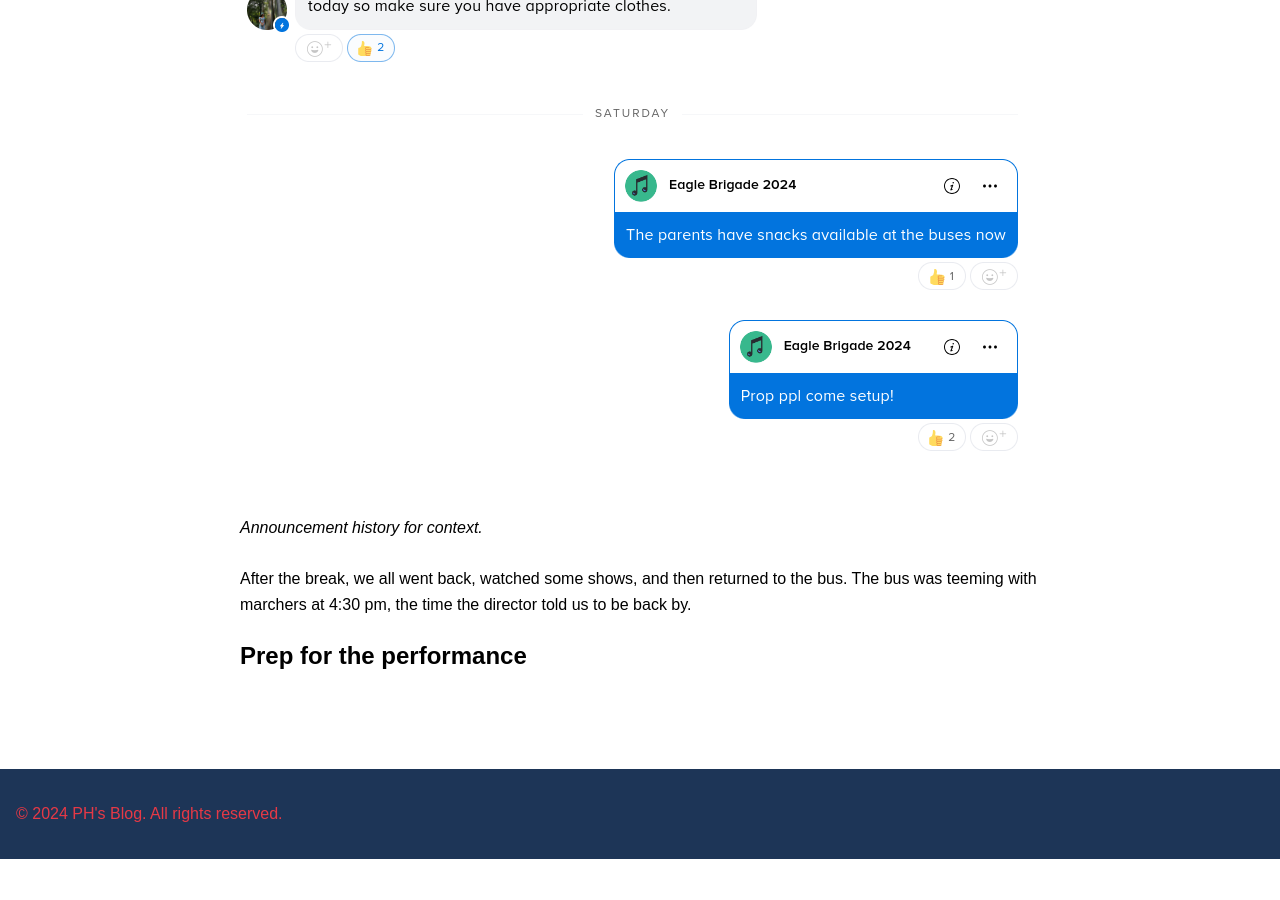
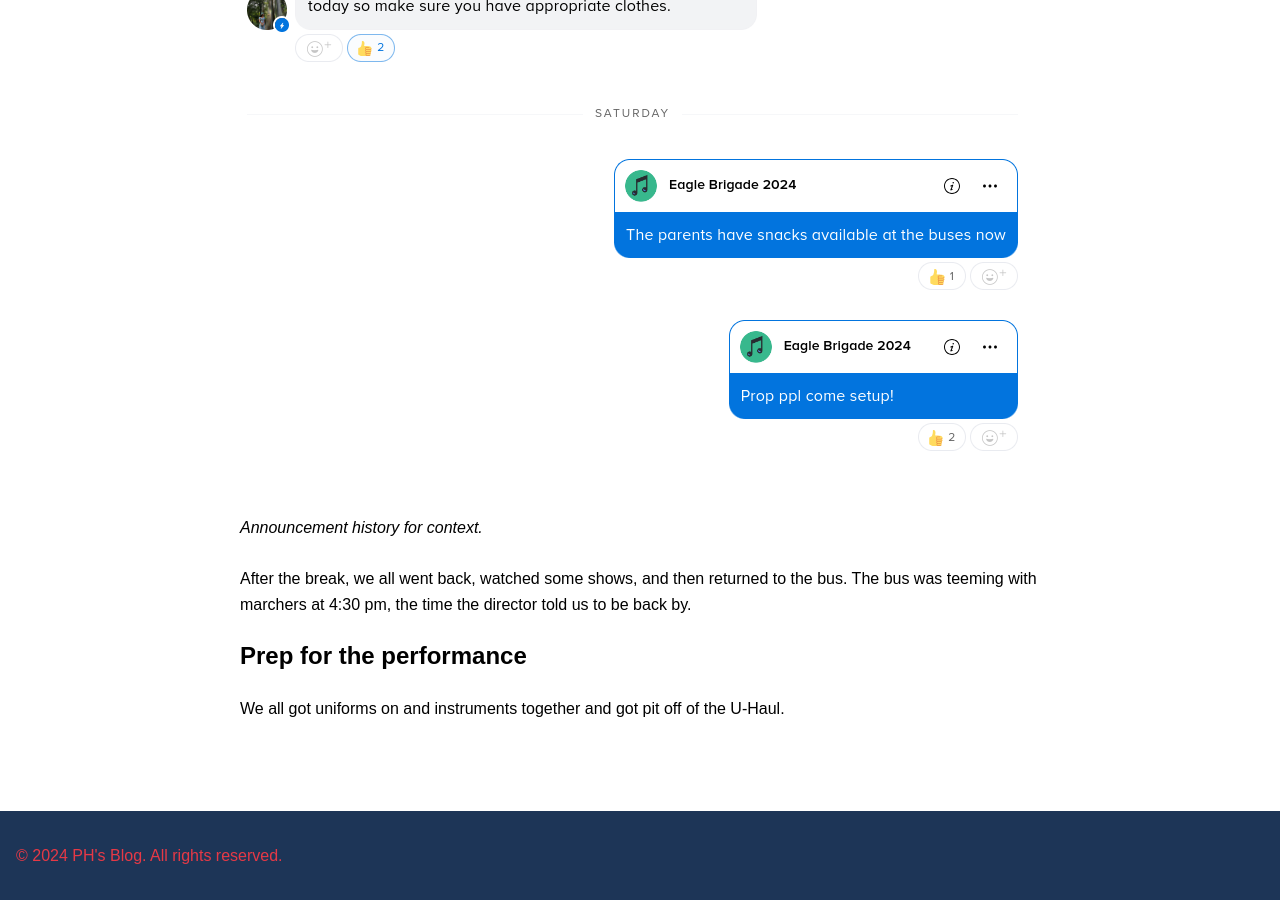
Before and after one commit to CaptainSapphire/PH-s-Blog, a Jekyll site: the page built from _posts/2024-11-21-Prelims.md, in a window 1280 px wide and 900 px high, scrolled down 1432 px. Built offline with Jekyll 4.4.1, drawn with Linux system fonts in a browser that asks for light colours; our own code applies the rules of GitHub Pages for plain Markdown files; before the commit the page ends 2291 px from its top, so only the background shows below that.

Commit message:
Update 2024-11-21-Prelims.md

```diff
--- a/_posts/2024-11-21-Prelims.md
+++ b/_posts/2024-11-21-Prelims.md
@@ -23,3 +23,4 @@ The entire band came over, but turns out a majority of them were there for the s
 After the break, we all went back, watched some shows, and then returned to the bus. The bus was teeming with marchers at 4:30 pm, the time the director told us to be back by.
 
 # Prep for the performance
+We all got uniforms on and instruments together and got pit off of the U-Haul.
```
